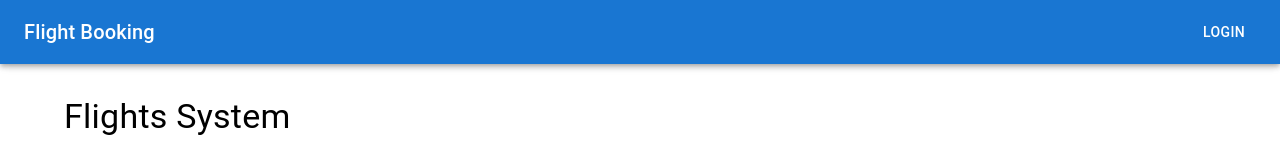
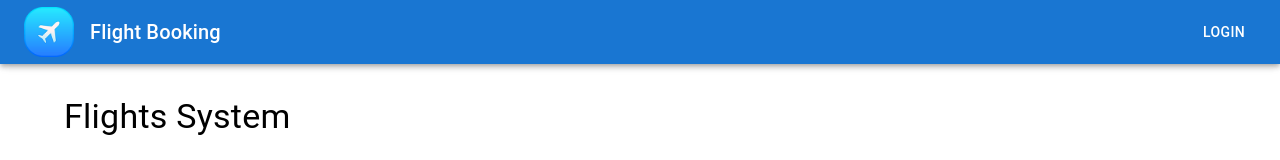
Before and after one commit to amitmungare/flight-system-fe, a React (Create React App) app: page / in a window 1280 px wide. Shown: the top 160 px of the page. Built offline with nearby package versions, Linux system fonts and the light colour scheme; no server answers.

Commit message:
added icon

```diff
--- a/src/components/Header.jsx
+++ b/src/components/Header.jsx
@@ -10,6 +10,11 @@ const Header = () => {
   return (
     <AppBar position="sticky">
       <Toolbar>
+        <img
+          src="/icon.png"
+          alt="Logo"
+          style={{ width: 50, height: 50, marginRight: 16 }}
+        />
         <Typography
           variant="h6"
           sx={{ flexGrow: 1, cursor: "pointer" }}
```
